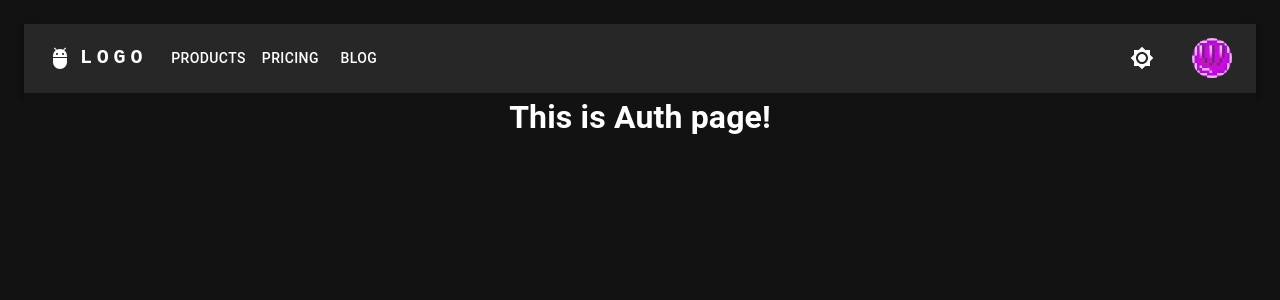
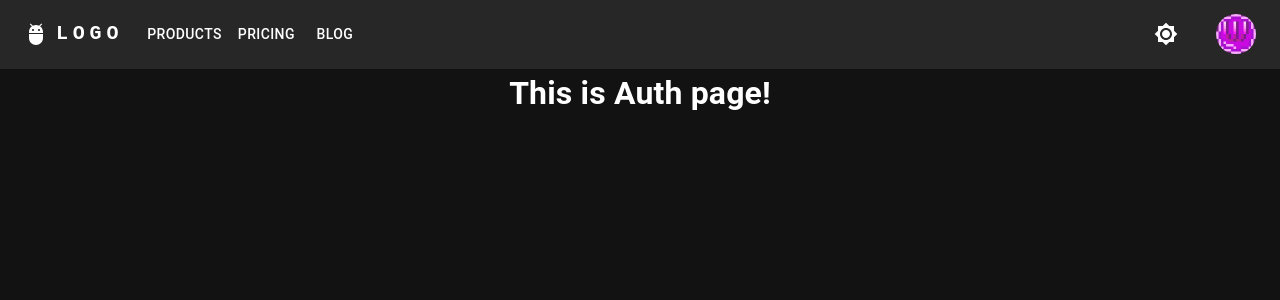
Before and after one commit to TM-OBD/obd_front, a React (Create React App) app in the folder frontend/: page /auth in a window 1280 px wide. Shown: the top 300 px of the page. Built offline with nearby package versions, Linux system fonts and the light colour scheme.

Commit message:
A style "padding" for container removed

```diff
--- a/frontend/src/App.js
+++ b/frontend/src/App.js
@@ -63,7 +63,6 @@ function App() {
               bgcolor: "background.default",
               color: "text.primary",
               borderRadius: 1,
-              p: 3,
               minHeight: "100%",
             }}
           >
```
